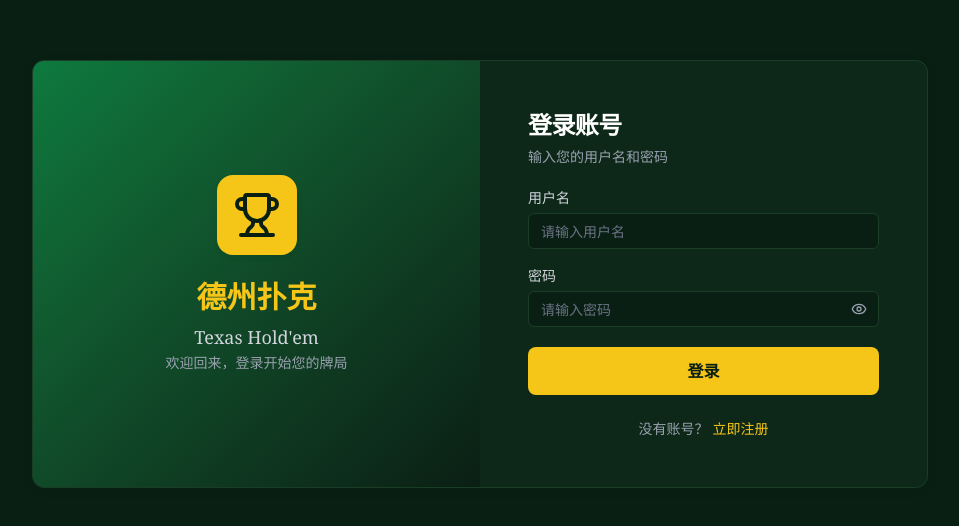
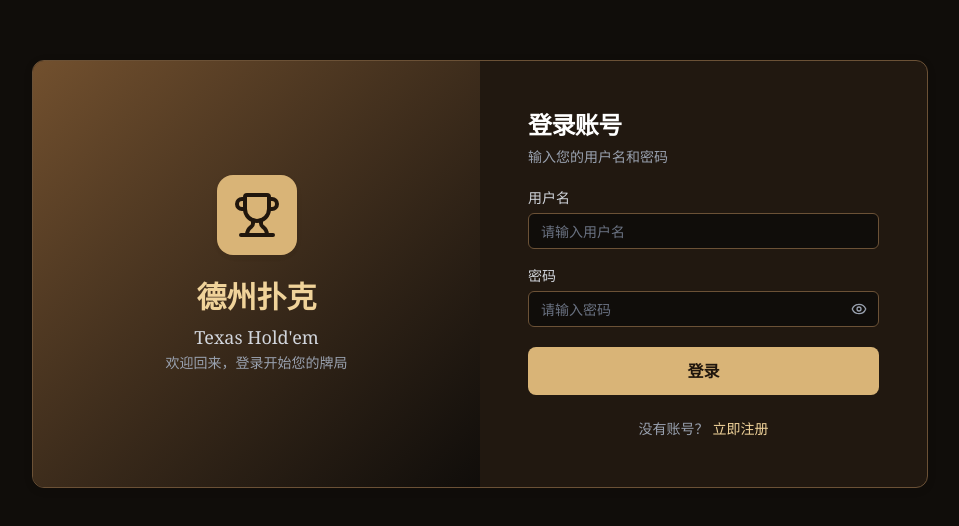
Before and after one commit to laoying991014-dev/poker-online, a React (Vite) app: page /login in a window 1280 px wide. Shown: the part 126-652 px from the top of the page, without its empty margins (160-1119 px from the left). Built offline with nearby package versions, Linux system fonts and the light colour scheme.

Commit message:
style(auth): apply private club gold and walnut theme

```diff
--- a/client/src/pages/Login/LoginPage.tsx
+++ b/client/src/pages/Login/LoginPage.tsx
@@ -66,16 +66,16 @@ const LoginPage = () => {
   };
 
   return (
-    <div className="min-h-screen bg-[#0a1f14] flex items-center justify-center p-4">
+    <div className="min-h-screen bg-[#100d0a] flex items-center justify-center p-4">
       <Toaster />
-      <Card className="w-full max-w-4xl bg-[#0d2818] border-[#1a3d26] shadow-2xl overflow-hidden">
+      <Card className="w-full max-w-4xl bg-[#211810] border-[#6b5136] shadow-2xl overflow-hidden">
         <div className="flex flex-col md:flex-row">
           {/* 左侧 Logo 区域 */}
-          <div className="md:w-1/2 bg-gradient-to-br from-[#0d7a3e] to-[#0a1f14] p-6 md:p-12 flex flex-col justify-center items-center text-center min-h-[180px] md:min-h-0">
-            <div className="w-16 h-16 md:w-20 md:h-20 rounded-xl md:rounded-2xl bg-[#f5c518] flex items-center justify-center mb-4 md:mb-6 shadow-lg">
-              <Trophy className="w-9 h-9 md:w-12 md:h-12 text-[#0a1f14]" />
+          <div className="md:w-1/2 bg-gradient-to-br from-[#72502e] to-[#100d0a] p-6 md:p-12 flex flex-col justify-center items-center text-center min-h-[180px] md:min-h-0">
+            <div className="w-16 h-16 md:w-20 md:h-20 rounded-xl md:rounded-2xl bg-[#d9b477] flex items-center justify-center mb-4 md:mb-6 shadow-lg">
+              <Trophy className="w-9 h-9 md:w-12 md:h-12 text-[#20160d]" />
             </div>
-            <h1 className="text-2xl md:text-3xl font-bold text-[#f5c518] mb-1 md:mb-2">德州扑克</h1>
+            <h1 className="text-2xl md:text-3xl font-bold text-[#f0d39a] mb-1 md:mb-2">德州扑克</h1>
             <p className="text-base md:text-lg text-gray-300 mb-0.5">Texas Hold&apos;em</p>
             <p className="text-xs md:text-sm text-gray-400">
               欢迎回来，登录开始您的牌局
@@ -107,7 +107,7 @@ const LoginPage = () => {
                     type="text"
                     placeholder="请输入用户名"
                     autoComplete="username"
-                    className="bg-[#0a1f14] border-[#1a3d26] text-white placeholder:text-gray-500 focus-visible:ring-[#0d7a3e]/40 focus-visible:border-[#0d7a3e]"
+                    className="bg-[#100d0a] border-[#6b5136] text-white placeholder:text-gray-500 focus-visible:ring-[#d9b477]/40 focus-visible:border-[#d9b477]"
                     {...register('username')}
                   />
                   {errors.username && (
@@ -130,7 +130,7 @@ const LoginPage = () => {
                       type={showPassword ? 'text' : 'password'}
                       placeholder="请输入密码"
                       autoComplete="current-password"
-                      className="bg-[#0a1f14] border-[#1a3d26] text-white placeholder:text-gray-500 focus-visible:ring-[#0d7a3e]/40 focus-visible:border-[#0d7a3e] pr-10"
+                      className="bg-[#100d0a] border-[#6b5136] text-white placeholder:text-gray-500 focus-visible:ring-[#d9b477]/40 focus-visible:border-[#d9b477] pr-10"
                       {...register('password')}
                     />
                     <button
@@ -156,7 +156,7 @@ const LoginPage = () => {
                 <Button
                   type="submit"
                   disabled={isSubmitting}
-                  className="w-full bg-[#f5c518] hover:bg-[#d4a914] text-[#0a1f14] font-semibold h-12 rounded-lg border-transparent text-base"
+                  className="w-full bg-[#d9b477] hover:bg-[#d4a914] text-[#20160d] font-semibold h-12 rounded-lg border-transparent text-base"
                 >
                   {isSubmitting ? (
                     <>
@@ -173,7 +173,7 @@ const LoginPage = () => {
                 没有账号？
                 <Link
                   to="/register"
-                  className="text-[#f5c518] hover:text-[#d4a914] font-medium ml-1"
+                  className="text-[#f0d39a] hover:text-[#d4a914] font-medium ml-1"
                 >
                   立即注册
                 </Link>
```
